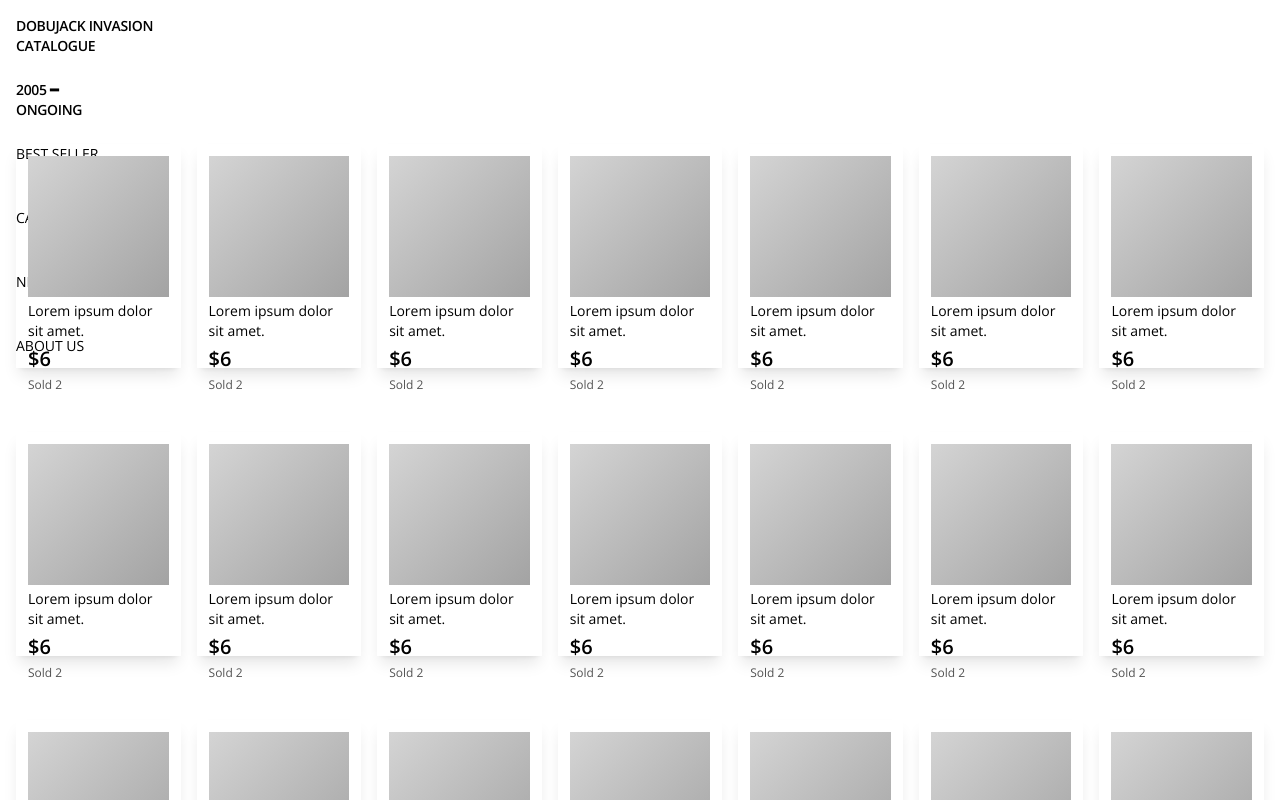
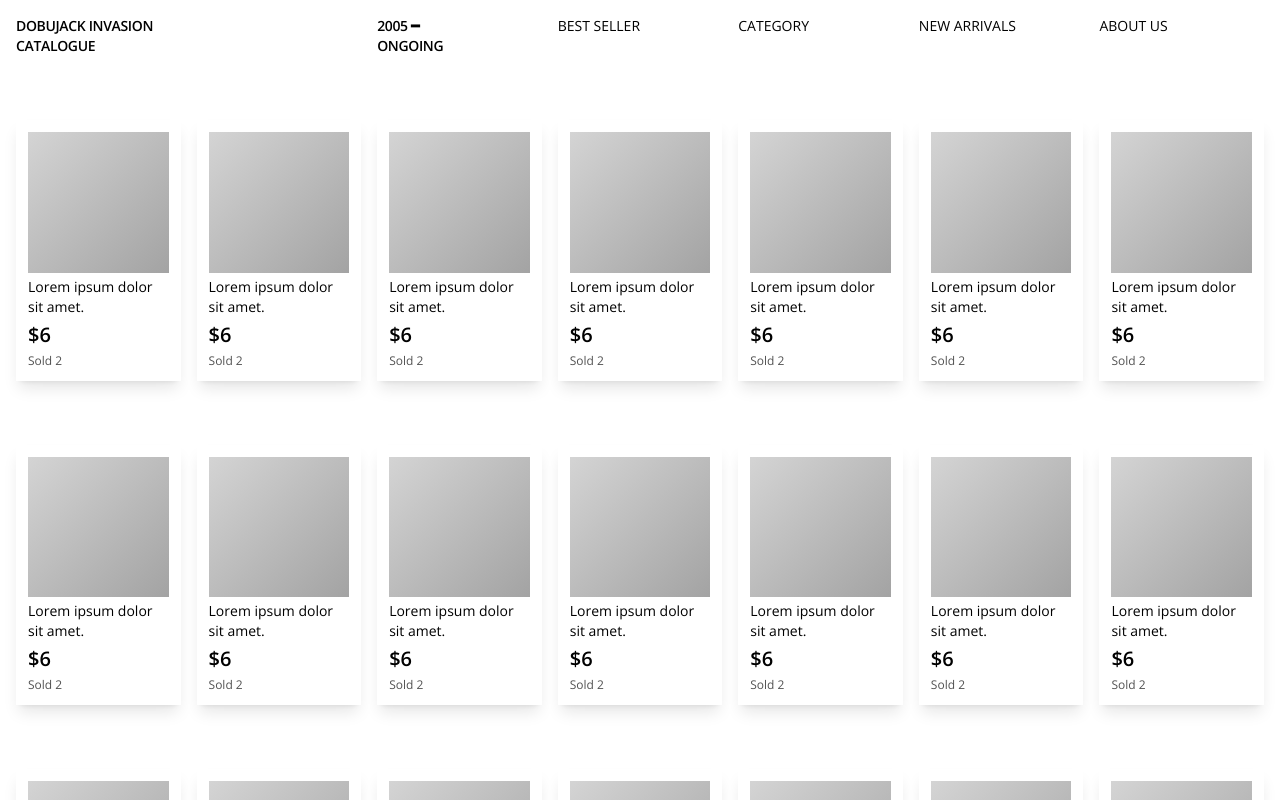
Before and after one commit to gthnmp/stellar-project, a Next.js app: page / in a window 1280 px wide. Shown: the top 800 px of the page. Built offline with nearby package versions, Linux system fonts and the light colour scheme.

Commit message:
Update : Responsive layout

```diff
--- a/app/globals.css
+++ b/app/globals.css
@@ -11,11 +11,67 @@
   padding: 1rem;
 
   display: grid;
-  grid-template-columns: repeat(7, minmax(8rem, 1fr));
-  grid-template-rows: 4rem repeat(15, 14rem);
+  grid-template-columns: repeat(2, minmax(8rem, 1fr));
+  grid-template-rows: 4rem repeat(auto, 18rem);
   column-gap: 1rem;
   row-gap: 4rem;
 
   user-select: none;
+}
 
+.navigation-layout {
+  width: 100%;
+  display: grid;
+  grid-template-columns: repeat(2, minmax(8rem, 1fr));
+  column-gap: 1rem;
+  user-select: none;
 }
+
+@media (min-width:768px) {
+  .catalogue-layout {
+    width: 100vw;
+    padding: 1rem;
+
+    display: grid;
+    grid-template-columns: repeat(7, minmax(8rem, 1fr));
+    grid-template-rows: 4rem repeat(auto, 18rem);
+    column-gap: 1rem;
+    row-gap: 4rem;
+
+    user-select: none;
+  }
+
+  .navigation-layout {
+    width: 100%;
+    display: grid;
+    grid-template-columns: repeat(7, minmax(8rem, 1fr));
+    column-gap: 1rem;
+    user-select: none;
+  }
+}
+
+
+
+.overlay {
+  position: fixed;
+  top: 0;
+  left: 0;
+  width: 100%;
+  height: 100%;
+  background-color: rgba(0, 0, 0, 0.8);
+  pointer-events: none;
+  z-index: 9999;
+}
+
+.transition-entering,
+.transition-exiting {
+  transform: translateY(100%);
+  opacity: 0;
+}
+
+.transition-entered,
+.transition-exited {
+  transform: translateY(0);
+  opacity: 1;
+  transition: opacity 500ms, transform 500ms;
+}
```
